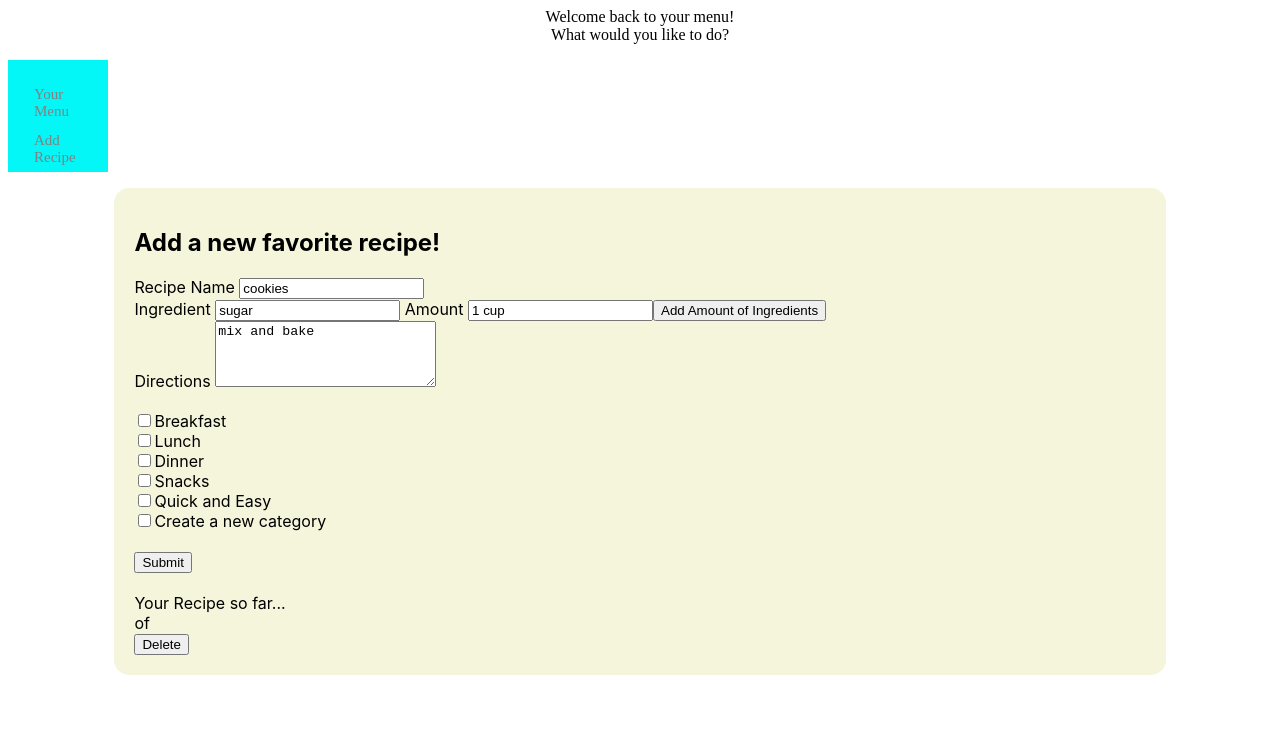
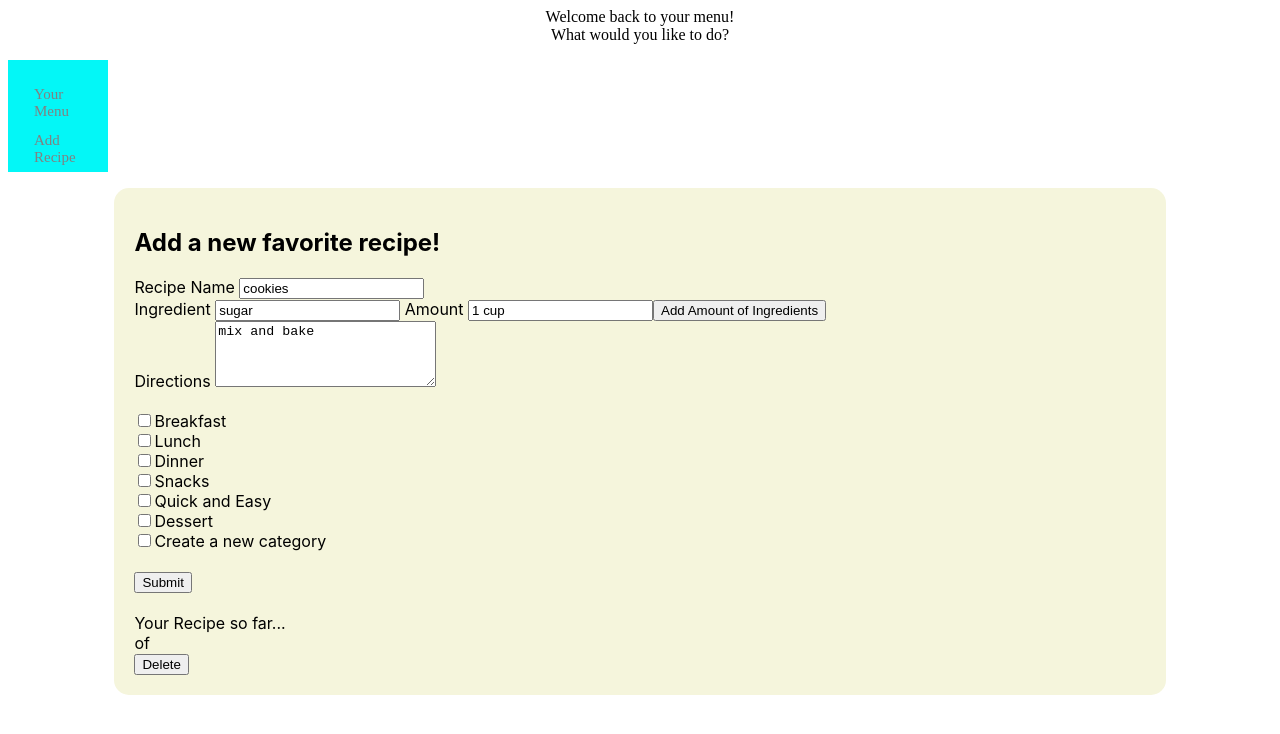
Before and after one commit to Sebastian-Russo/personal-menu, a React (Create React App) app: page /recipe-form in a window 1280 px wide. Shown: the top 734 px of the page. Built offline with nearby package versions, Linux system fonts and the light colour scheme.

Commit message:
passed down addCategories prop to send state back to parent form

```diff
--- a/src/actions/index.js
+++ b/src/actions/index.js
@@ -1,9 +1,10 @@
 export const ADD_RECIPE = 'ADD_RECIPE';
-export const addRecipe = ({name, ingredient, amount, directions, id}) => ({
+export const addRecipe = ({name, ingredient, amount, directions, id, categories}) => ({
     type: ADD_RECIPE,
     name,
     ingredient,
     amount,
     directions,
-    id
+    id,
+    categories
 })
--- a/src/components/recipe-categories.js
+++ b/src/components/recipe-categories.js
@@ -11,9 +11,13 @@ export default class RecipeCategories extends React.Component {
 
     checkCategories = e => {
 
-        // let checkedBox = e.target.value;
-
-        // console.log(checkedBox)
+        let checked = e.target.value;
+        this.setState({
+            categories: [...this.state.categories, checked]
+        })
+        console.log(checked, this.state.categories)
+        // does not show last category checked/clicked
+        this.props.addCategories(this.state.categories)
     }
 
 
@@ -22,6 +26,8 @@ export default class RecipeCategories extends React.Component {
                 otherCheckbox: !this.state.otherCheckbox
             })
     };
+
+
 
 
     render() {
@@ -75,6 +81,16 @@ export default class RecipeCategories extends React.Component {
                     <br></br>
                     <input
                         name="categories"
+                        id="dessert"
+                        type="checkbox"
+                        value="dessert"
+                        onChange={this.checkCategories}
+                    />
+                    <label htmlFor="dessert">Dessert</label>
+                    <br></br>
+
+                    <input
+                        name="categories"
                         id="other"
                         type="checkbox"
                         value="other"
--- a/src/components/recipe-form.js
+++ b/src/components/recipe-form.js
@@ -41,6 +41,14 @@ export class RecipeForm extends React.Component {
                 return ingredientAndAmount.id !== id
             })
         })
+    }
+
+    addCategories = (array) => {
+        console.log('here', array)
+
+        // this.setState({
+        //     categories: [...this.state.categories, array]
+        // })
     }
 
     handleChange = e => {
@@ -100,7 +108,9 @@ export class RecipeForm extends React.Component {
                     <br></br>
                     <br></br>
 
-                    <RecipeCategories />
+                    <RecipeCategories
+                        addCategories={this.addCategories}
+                        />
 
                         <br></br>
                     <button
--- a/src/reducer/index.js
+++ b/src/reducer/index.js
@@ -76,6 +76,7 @@ export default function menuReducer(state=initialState, action) {
             menuItems: [...state.menuItems, {
                     id: action.id,
                     name: action.name,
+                    categories: action.categories,
                     ingredients: [
                         {
                             ingredient: action.ingredient,
```
